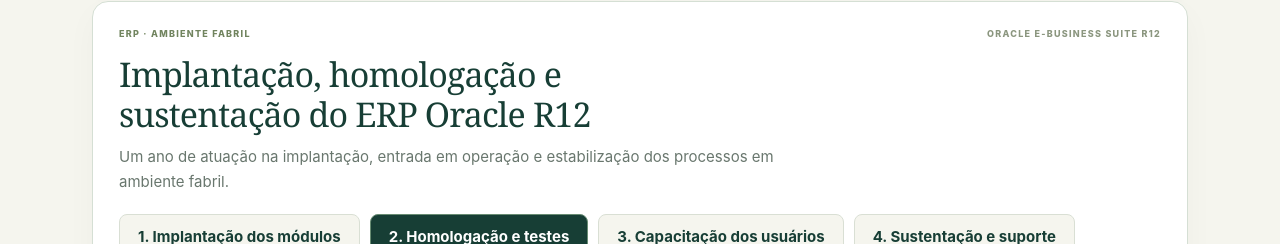
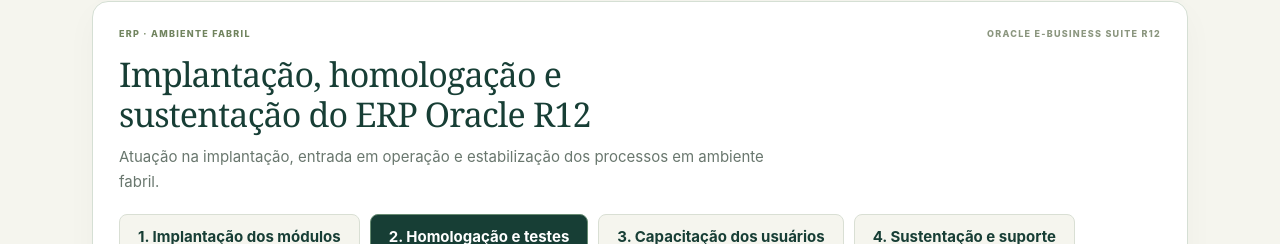
Before and after one commit to BertaT2C/portfolio-interativo., a plain HTML site: page index.html in a window 1280 px wide. Shown: the part 4610-4854 px from the top of the page. Drawn offline with Linux system fonts and the light colour scheme.

Commit message:
Remove menção à duração da atuação no Oracle R12

```diff
--- a/index.html
+++ b/index.html
@@ -368,7 +368,7 @@ dialog:has(.whatsapp-walkthrough) .dialog-body{padding:16px 20px 22px}
     <article class="impact-project-card oracle-project" aria-labelledby="oracle-impact-title">
   <div class="impact-card-kicker"><span>ERP · AMBIENTE FABRIL</span><span>ORACLE E-BUSINESS SUITE R12</span></div>
   <h3 id="oracle-impact-title">Implantação, homologação e sustentação do ERP Oracle R12</h3>
-  <p class="impact-project-lead">Um ano de atuação na implantação, entrada em operação e estabilização dos processos em ambiente fabril.</p>
+  <p class="impact-project-lead">Atuação na implantação, entrada em operação e estabilização dos processos em ambiente fabril.</p>
   <div class="oracle-stage-controls"><div class="audit-view-tabs" role="group" aria-label="Etapas da implantação do ERP">
     <button type="button" data-oracle-stage="0" aria-pressed="true">1. Implantação dos módulos</button>
     <button type="button" data-oracle-stage="1" aria-pressed="false">2. Homologação e testes</button>
```
